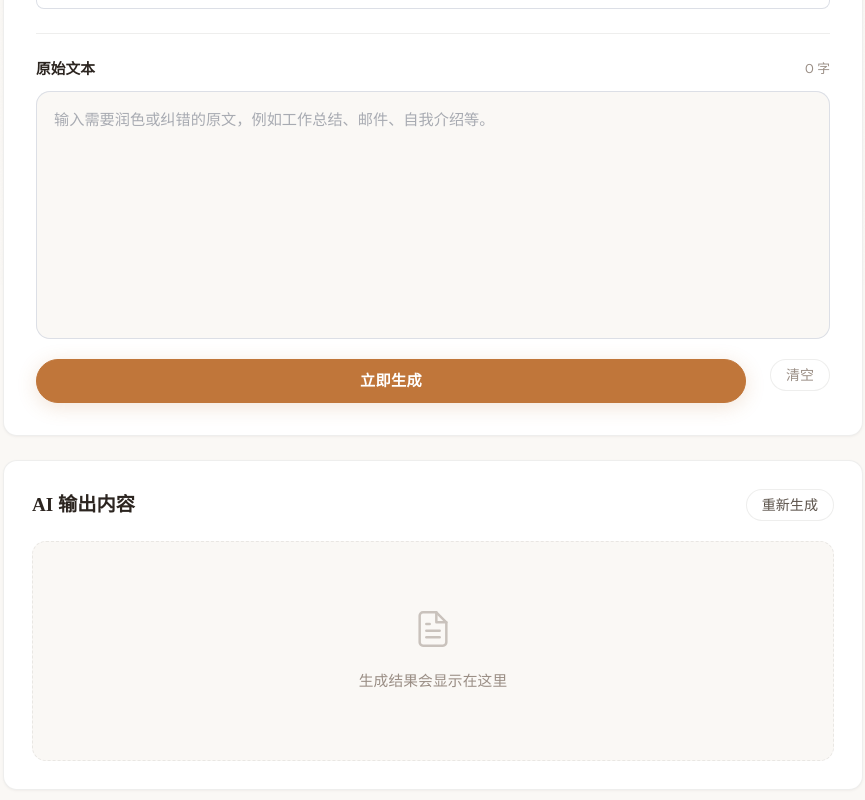
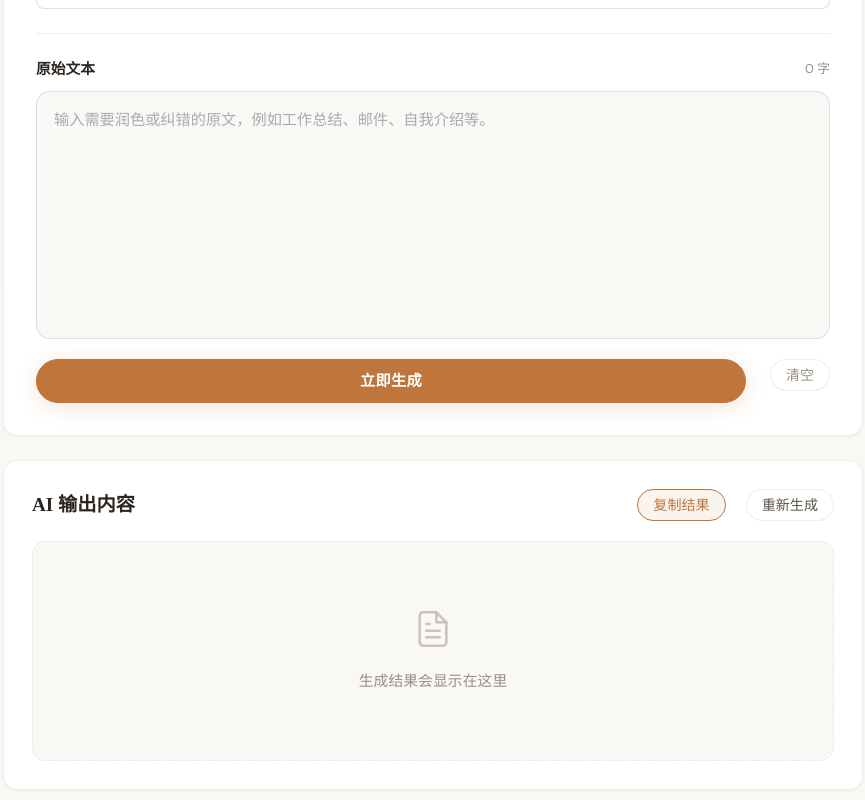
Before and after one commit to guyuan063/ai_textassistant, a Vue app: page /#/workbench in a window 1280 px wide. Shown: the part 515-1315 px from the top of the page, without its empty margins (207-1072 px from the left). Built offline with nearby package versions, Linux system fonts and the light colour scheme; a web font is replaced by a local one.

Commit message:
复制功能

```diff
--- a/src/components/ResultPanel.vue
+++ b/src/components/ResultPanel.vue
@@ -3,6 +3,9 @@
     <div class="panel-head">
       <h2>AI 输出内容</h2>
       <div class="panel-actions">
+        <el-button class="copy-btn" :disabled="store.loading || !store.resultText" @click="handleCopy">
+          {{ copied ? '已复制' : '复制结果' }}
+        </el-button>
         <el-button class="regenerate-btn" :disabled="store.loading" @click="$emit('regenerate')">
           重新生成
         </el-button>
@@ -40,10 +43,16 @@
 
 <script setup>
 import { useAssistantStore } from '@/stores/assistant'
+import { useClipboard } from '@/composables/useClipboard'
 
 defineEmits(['regenerate'])
 
 const store = useAssistantStore()
+const { copied, copy } = useClipboard()
+
+function handleCopy() {
+  copy(store.resultText)
+}
 </script>
 
 <style scoped>
@@ -57,6 +66,20 @@ const store = useAssistantStore()
 .panel-actions {
   display: flex;
   gap: 8px;
+}
+
+.copy-btn {
+  border-radius: 100px !important;
+  font-size: 0.88rem;
+  color: var(--accent) !important;
+  border-color: var(--accent) !important;
+  background: var(--accent-light) !important;
+  transition: color var(--duration) var(--ease-out), border-color var(--duration) var(--ease-out), background var(--duration) var(--ease-out) !important;
+}
+
+.copy-btn:hover:not(:disabled) {
+  background: var(--accent) !important;
+  color: white !important;
 }
 
 .regenerate-btn {
--- /dev/null
+++ b/src/composables/useClipboard.js
@@ -0,0 +1,24 @@
+import { ref } from 'vue'
+
+export function useClipboard() {
+  const copied = ref(false)
+
+  async function copy(text) {
+    try {
+      await navigator.clipboard.writeText(text)
+      copied.value = true
+      setTimeout(() => {
+        copied.value = false
+      }, 2000)
+      return true
+    } catch (err) {
+      console.error('复制失败:', err)
+      return false
+    }
+  }
+
+  return {
+    copied,
+    copy
+  }
+}
--- a/src/stores/assistant.js
+++ b/src/stores/assistant.js
@@ -78,8 +78,6 @@ export const useAssistantStore = defineStore('assistant', {
       // 读取本地缓存的状态
       const persisted = loadPersistedState()
 
-      // 调试输出：观察恢复的数据结构
-      console.log(persisted)
 
       // 如果没有缓存数据，直接返回
       if (!persisted) {
```
Also changed, not shown: .claude/settings.local.json, 2 other files (tests, documents, lock files or other folders).
